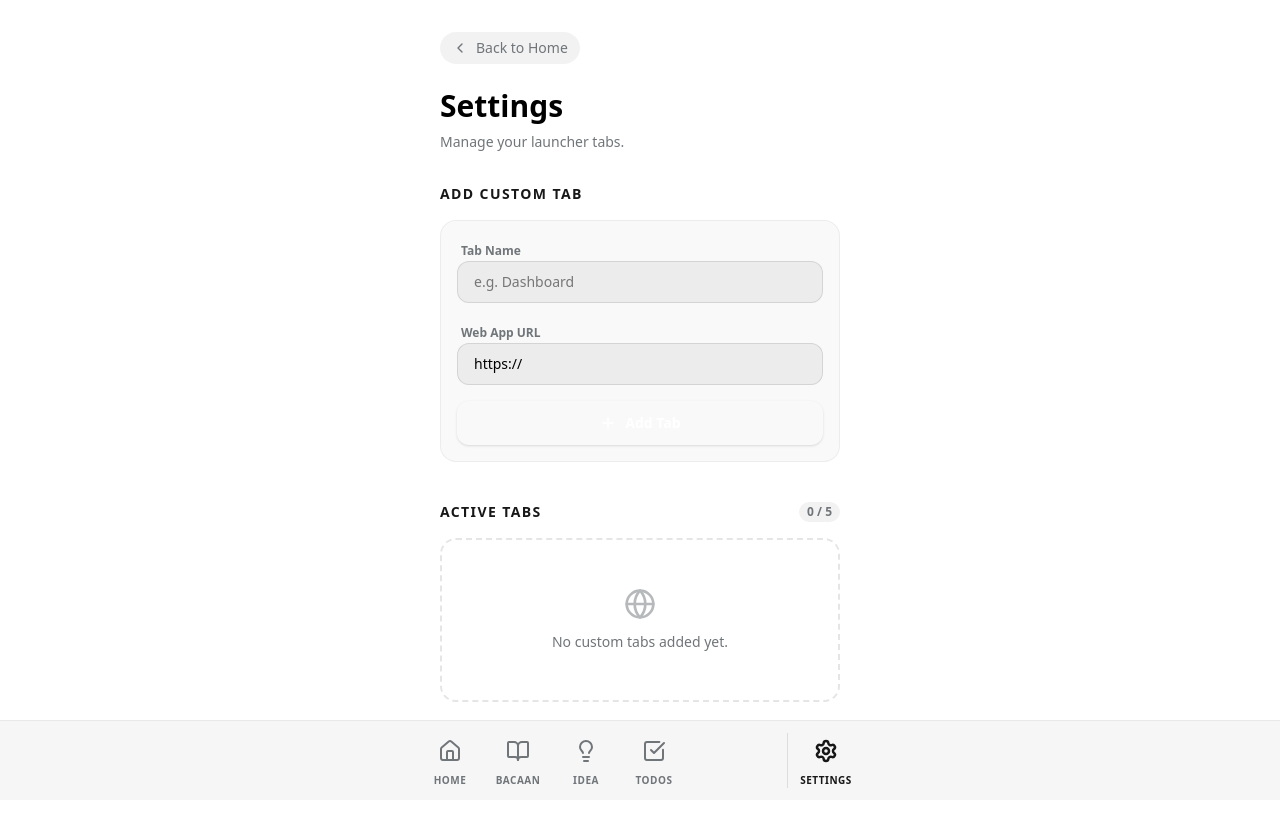
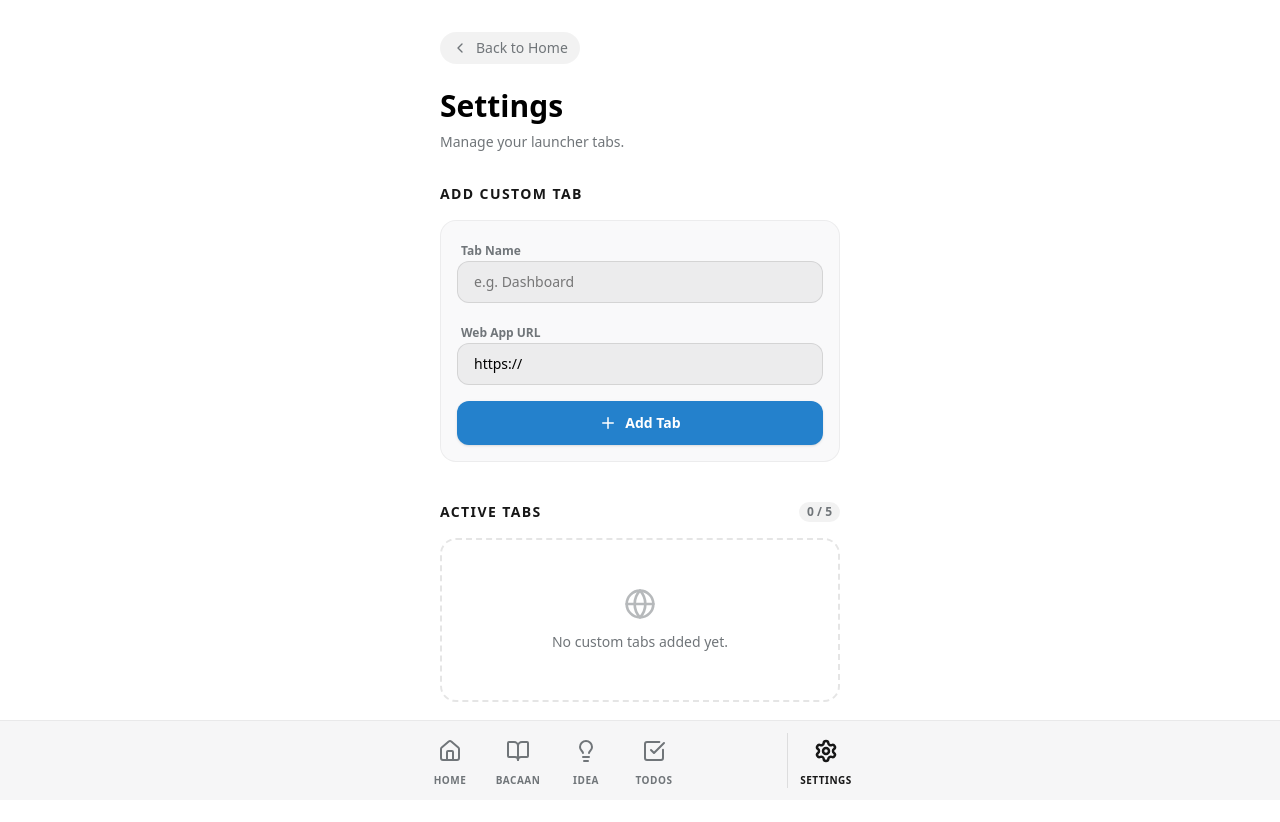
Before and after one commit to pubgnewst99/personal-tma, a Next.js app: page /settings in a window 1280 px wide. Shown: the top 822 px of the page. Built offline with nearby package versions, Linux system fonts and the light colour scheme.

Commit message:
fix: explicit text color on add tab button for themes

```diff
--- a/src/app/settings/page.tsx
+++ b/src/app/settings/page.tsx
@@ -81,7 +81,11 @@ export default function SettingsPage() {
                     <button
                         onClick={handleAddTab}
                         disabled={customTabs.length >= 5}
-                        className="w-full mt-2 flex items-center justify-center gap-2 bg-accent text-white rounded-xl py-3 text-sm font-bold shadow-sm hover:bg-opacity-90 transition-all active:scale-[0.98] disabled:opacity-50 disabled:cursor-not-allowed"
+                        className="w-full mt-2 flex items-center justify-center gap-2 rounded-xl py-3 text-sm font-bold shadow-sm hover:opacity-90 transition-all active:scale-[0.98] disabled:opacity-50 disabled:cursor-not-allowed"
+                        style={{
+                            backgroundColor: "var(--tg-theme-button-color, #2481cc)",
+                            color: "var(--tg-theme-button-text-color, #ffffff)"
+                        }}
                     >
                         <Plus size={18} />
                         Add Tab
```
